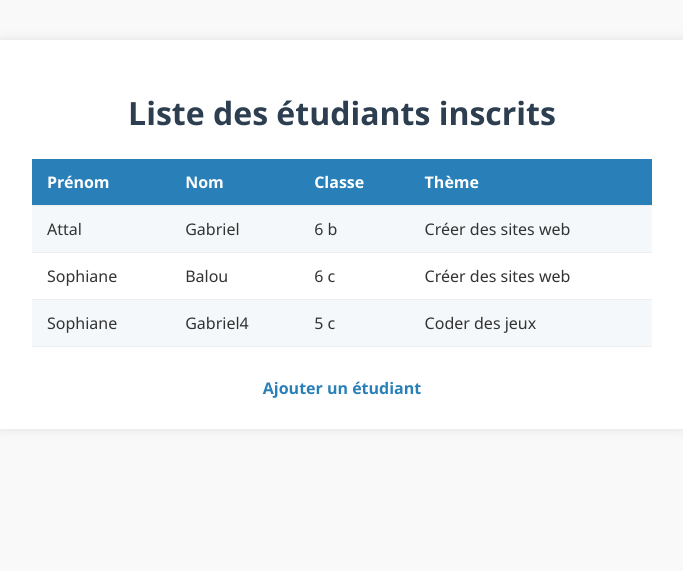
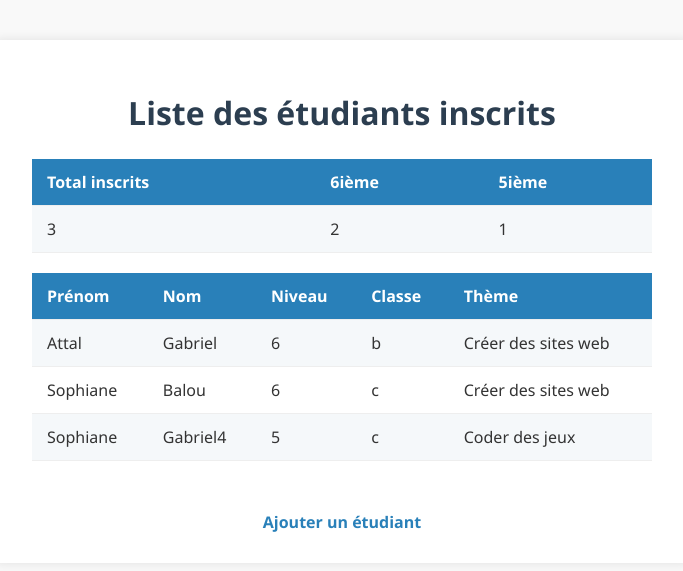
Before and after one commit to Steeve-feuille-ciseaux/quickAdd, a Django app: page /liste/ in a window 1280 px wide. Shown: the top 571 px of the page, without its empty margins (298-981 px from the left). Run offline with Django 5.2, Linux system fonts and the light colour scheme; data comes from the database, SQL or seed files in the repository.

Commit message:
filter finish

```diff
--- a/quickAdd/club/templates/club/liste_etudiants.html
+++ b/quickAdd/club/templates/club/liste_etudiants.html
@@ -35,7 +35,7 @@
         table {
             width: 100%;
             border-collapse: collapse;
-            margin: 0 auto;
+            margin: 20px auto;
             font-size: 1rem;
             text-align: left;
         }
@@ -68,11 +68,33 @@
         <h1>Liste des étudiants inscrits</h1>
 
         {% if etudiants %}
+            <!-- Tableau résumé -->
+            <table>
+                <thead>
+                    <tr>
+                        <th>Total inscrits</th>
+                        {% for niveau, count in inscrits_par_niveau.items %}
+                            <th>{{ niveau }}ième</th>
+                        {% endfor %}
+                    </tr>
+                </thead>
+                <tbody>
+                    <tr>
+                        <td>{{ total_inscrits }}</td>
+                        {% for niveau, count in inscrits_par_niveau.items %}
+                            <td>{{ count }}</td>
+                        {% endfor %}
+                    </tr>
+                </tbody>
+            </table>
+
+            <!-- Tableau détails étudiants -->
             <table>
                 <thead>
                     <tr>
                         <th>Prénom</th>
                         <th>Nom</th>
+                        <th>Niveau</th>
                         <th>Classe</th>
                         {# <th>Club</th> #} <!-- Club commenté -->
                         <th>Thème</th>
@@ -83,7 +105,8 @@
                         <tr>
                             <td>{{ etudiant.prenom }}</td>
                             <td>{{ etudiant.nom }}</td>
-                            <td>{{ etudiant.niveau }} {{ etudiant.classe }}</td>
+                            <td>{{ etudiant.niveau }}</td>
+                            <td>{{ etudiant.classe }}</td>
                             {# <td>{{ etudiant.get_club_display }}</td> #} <!-- Club commenté -->
                             <td>{{ etudiant.get_theme_display }}</td>
                         </tr>
--- a/quickAdd/club/views.py
+++ b/quickAdd/club/views.py
@@ -1,6 +1,7 @@
 from django.shortcuts import render, redirect
 from .forms import EtudiantForm
 from .models import Etudiant
+from collections import Counter
 
 def ajouter_etudiant(request):
     if request.method == 'POST':
@@ -14,4 +15,16 @@ def ajouter_etudiant(request):
 
 def liste_etudiants(request):
     etudiants = Etudiant.objects.all()
-    return render(request, 'club/liste_etudiants.html', {'etudiants': etudiants})
+
+    total_inscrits = etudiants.count()
+
+    # Compter le nombre d'étudiants par niveau
+    niveaux = etudiants.values_list('niveau', flat=True)
+    inscrits_par_niveau = dict(Counter(niveaux))
+
+    context = {
+        'etudiants': etudiants,
+        'total_inscrits': total_inscrits,
+        'inscrits_par_niveau': inscrits_par_niveau,
+    }
+    return render(request, 'club/liste_etudiants.html', context)
```
